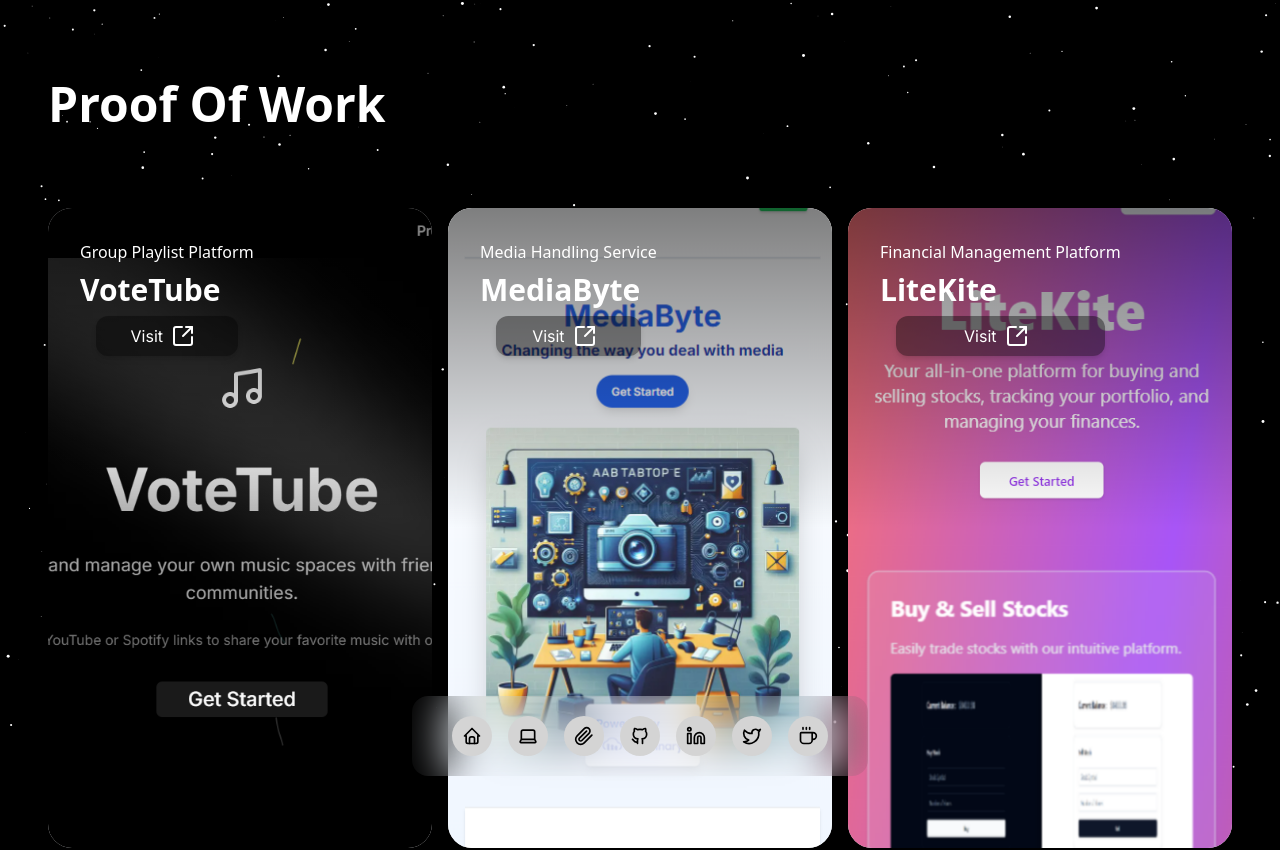
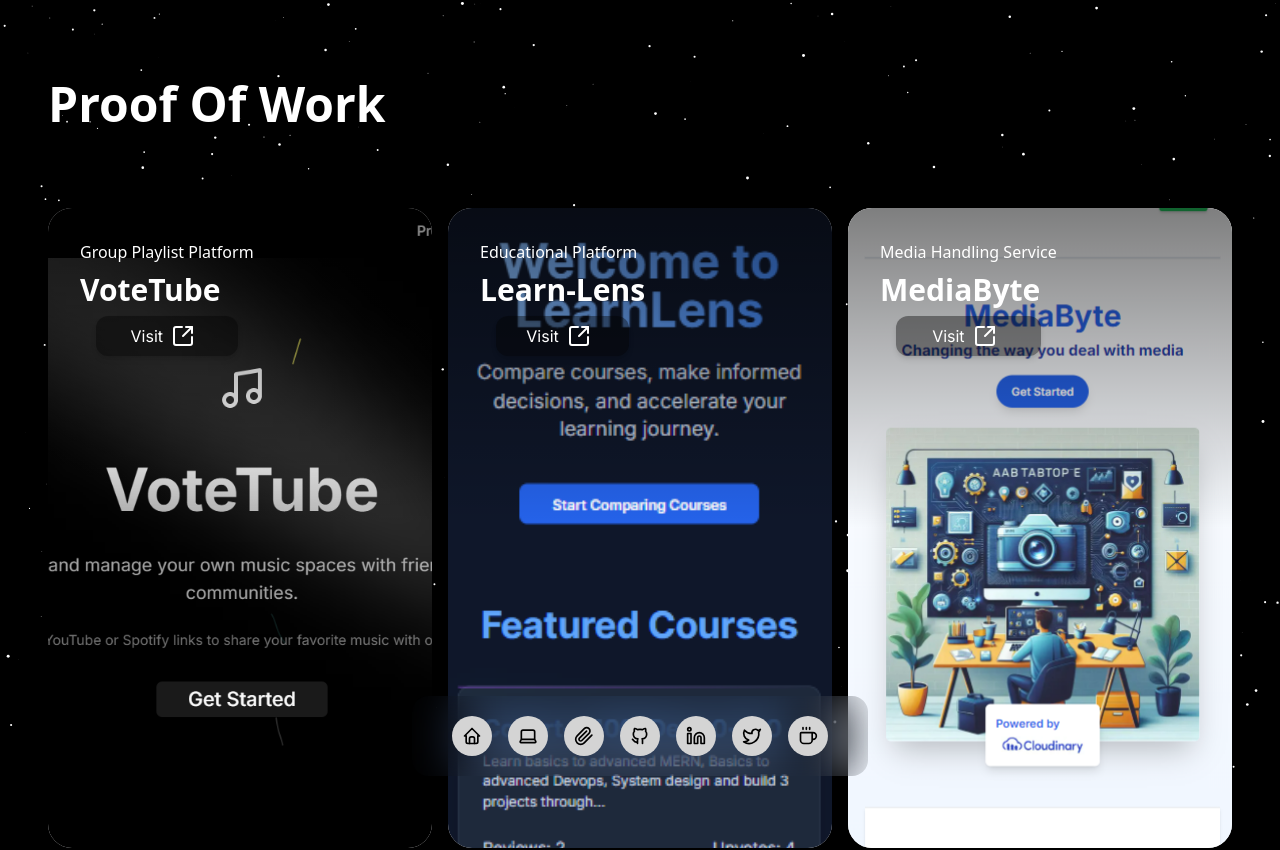
Before and after one commit to akshatg5/AkshatGirdhar-portfolio, a Next.js app: page /projects in a window 1280 px wide. Shown: the top 850 px of the page. Built offline with nearby package versions, Linux system fonts and the light colour scheme.

Commit message:
feat : learnlens added

```diff
--- a/app/components/data.tsx
+++ b/app/components/data.tsx
@@ -63,6 +63,15 @@
     ),
   },
   {
+    title: "Learn-Lens",
+    category: "Educational Platform",
+    link: "https://learn-lens.vercel.app/",
+    src: "/Learn-Lens.png",
+    content: (
+      <TweetWithSkeleton tweetId="1870074879736955321" />
+    ),
+  },
+  {
     title: "MediaByte",
     category: "Media Handling Service",
     link: "https://mediabyte.vercel.app/",
@@ -93,7 +102,7 @@
     title: "CodeReceipt",
     category: "Developer Tool",
     link: "https://codereceipt.vercel.app/",
-    src: "/image.png",
+    src: "/CodeReceipt.png",
     content: (
       <TweetWithSkeleton tweetId="1859689580867485763" />
     ),
```
Also changed, not shown: app/components/HeroSection.tsx (+3 -5 lines), public/CodeReceipt.png (renamed from public/image.png), public/Learn-Lens.png (added).
